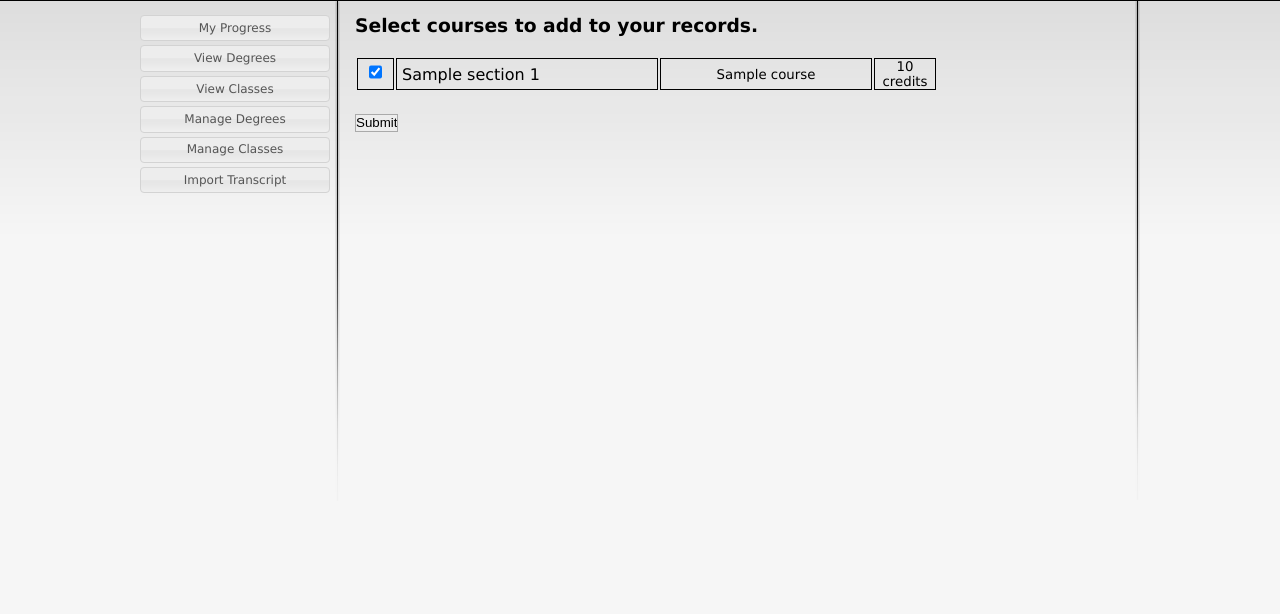
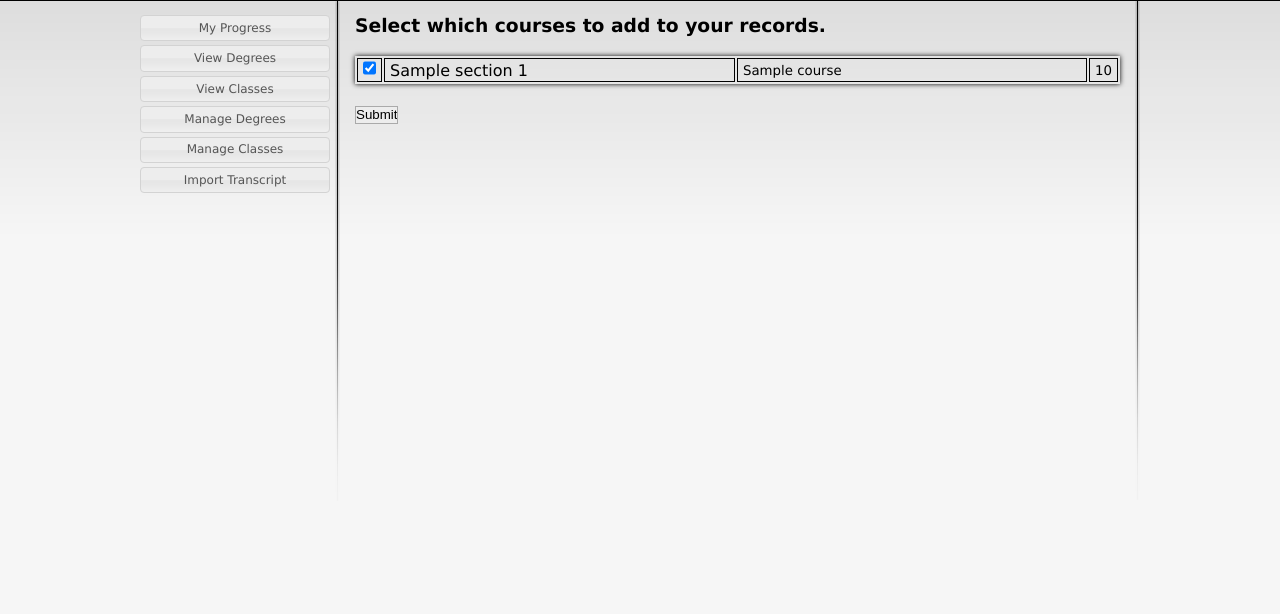
Before and after one commit to emef/gradpath, a Django app: template template/student/transcript/verify.html in a window 1280 px wide. Shown: the part 27-641 px from the top of the page. Run offline with Django 3.2, Linux system fonts and the light colour scheme; the template is opened without the code that fills it: most values are stand-ins (such as "Sample title", 1, 10 or a date in 2020).

Commit message:
Fixed CSS3 issue.

```diff
--- a/template/student/transcript/verify.html
+++ b/template/student/transcript/verify.html
@@ -4,38 +4,28 @@
 
 {% block head %}
 <style>
+	table {
+		-moz-box-shadow: 0 0 5px #000;
+		-webkit-box-shadow: 0 0 5px #000;
+		box-shadow: 0 0 5px #000;
+	}
 	td {
-	     color: black !important;
 		border:1px solid black;
-		text-align:center;
-	}
-	td:nth-child(1) {
-		width:25px;
-	}
-	td:nth-child(2) {
-		width:250px;
-		text-align:left;
-	}
-	td:nth-child(3) {
-		width:200px;
-	}
-	td:nth-child(4) {
-	    width: 50px;
 	}
 </style>
 {% endblock %}
 
 {% block rightcol %}
-<h3>Select courses to add to your records.</h3>
+<h3>Select which courses to add to your records.</h3>
 <form action="/student/transcript/submit/" method="POST">
   {% csrf_token %}
   <table>
     {% for course in courses %}
     <tr>
-      <td><input name="course_id_here" type="checkbox" checked="yes"></td>
-      <td>{{ course.section.name }} {{ course.number }}</td>
-      <td>{{ course.title }}</td>
-      <td>{{ course.credits }} credits </td>
+      <td ><input name="course_id_here" type="checkbox" checked="yes"></td>
+      <td width="50%">{{ course.section.name }} {{ course.number }}</td>
+      <td width="50%" style="color:black">{{ course.title }}</td>
+      <td style="color:black">{{ course.credits }}</td>
     </tr>
     {% endfor %}
   </table>
```
